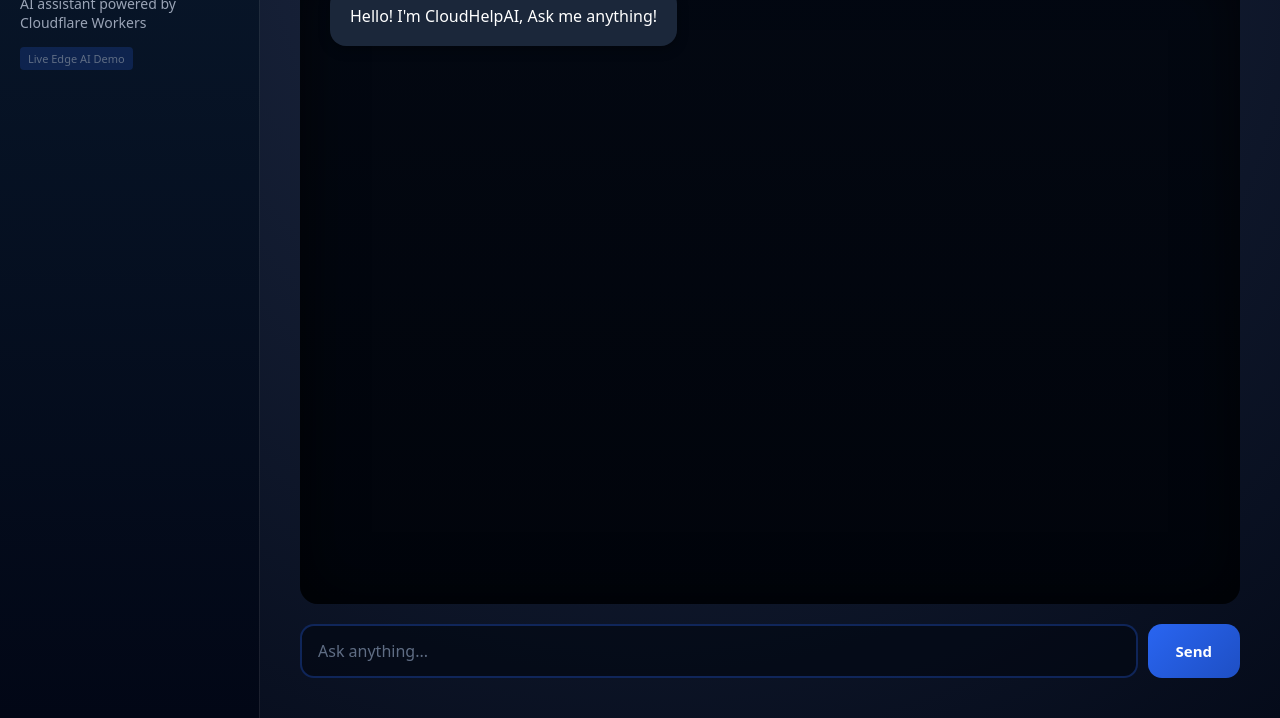
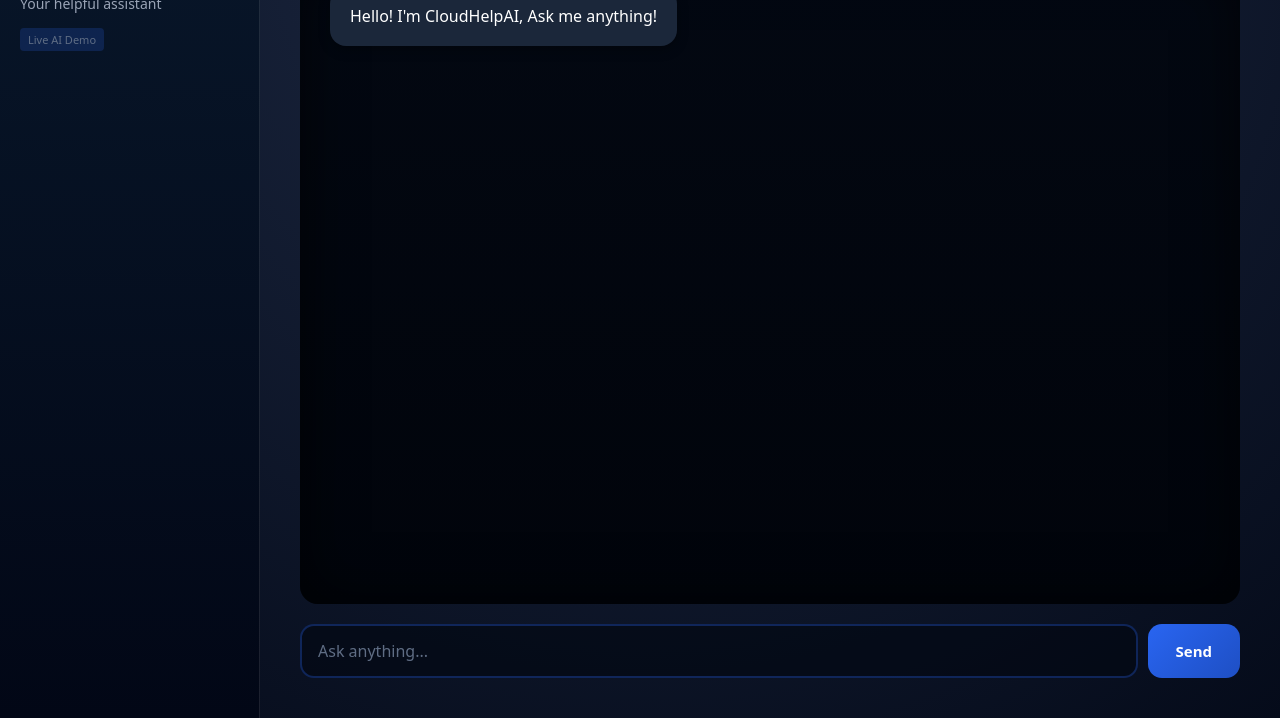
Before and after one commit to SamuelApoya/cf_ai_assistant, a website: page public/index.html in a window 1280 px wide. Shown: the part 82-800 px from the top of the page. Drawn offline with Linux system fonts and the light colour scheme.

Commit message:
Updated interface message

```diff
--- a/public/index.html
+++ b/public/index.html
@@ -23,8 +23,8 @@
     <div class="sidebar">
       <div>
         <h1>CloudHelpAI</h1>
-        <p>AI assistant powered by Cloudflare Workers</p>
-        <small>Live Edge AI Demo</small>
+        <p>Your helpful assistant</p>
+        <small>Live AI Demo</small>
       </div>
     </div>
 
```
